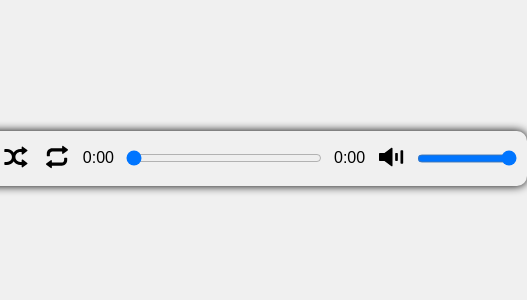
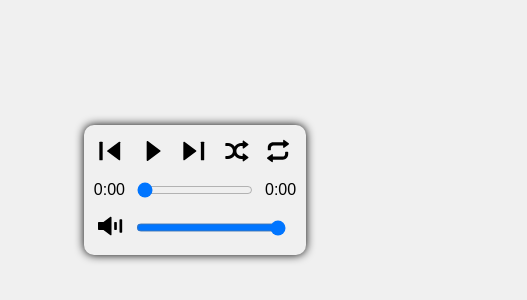
Before and after one commit to darqus/svelte-audio-player, a Svelte app: page / in a window 390 px wide. Shown: the part 264-564 px from the top of the page, 527 px wide, since content can reach past the window. Built offline with nearby package versions, Linux system fonts and the light colour scheme.

Commit message:
add mobile

```diff
--- a/public/style.css
+++ b/public/style.css
@@ -13,4 +13,5 @@ body {
   height: inherit;
   display: grid;
   align-items: center;
+  padding: 2rem;
 }
--- a/src/components/AudioPlayer.svelte
+++ b/src/components/AudioPlayer.svelte
@@ -269,4 +269,15 @@
   .volume-control input {
     margin: 0;
   }
+
+  @media (max-width: 600px) {
+    .audio-player {
+      grid-template-columns: 1fr;
+      grid-template-rows: auto auto auto;
+    }
+
+    .progress-control {
+      grid-template-columns: 1fr minmax(80px, 120px) 1fr;
+    }
+  }
 </style>
```
Also changed, not shown: public/build/bundle.css, public/build/bundle.js.
